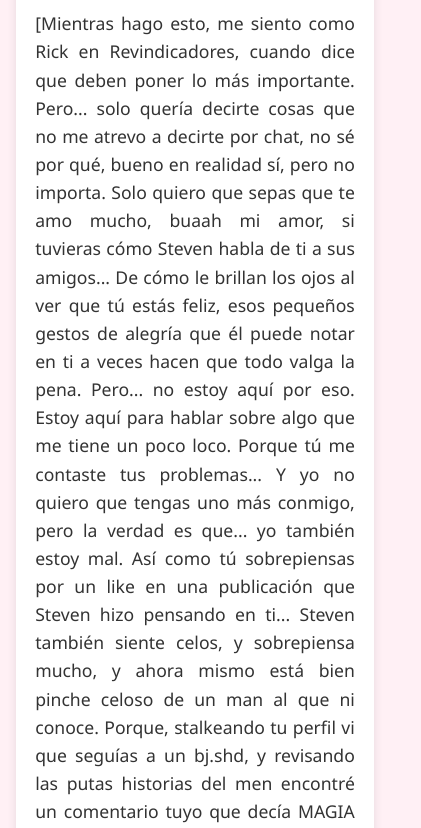
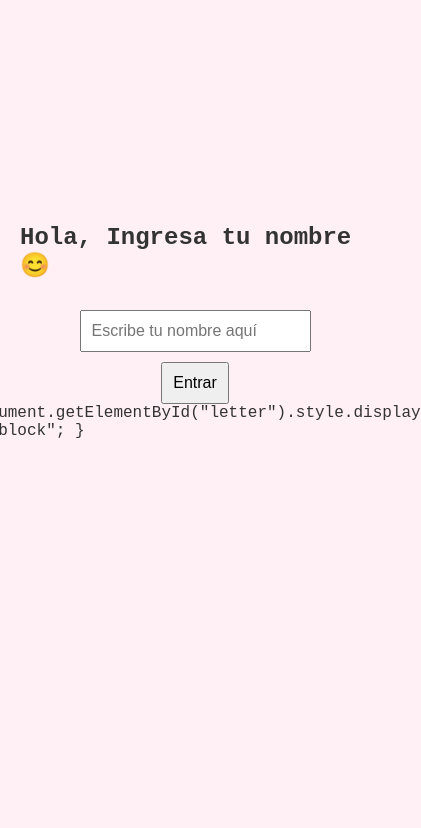
Before and after one commit to Stevenrgh/Carta, a plain HTML site: page index.html in a window 390 px wide. Shown: the part 120-948 px from the top of the page, 421 px wide, since content can reach past the window. After the commit the page ends 884 px from the top, so only its background shows below. Drawn offline with Linux system fonts and the light colour scheme.

Commit message:
Add files via upload

```diff
--- a/index.html
+++ b/index.html
@@ -1,61 +1,60 @@
 <!DOCTYPE html>
 <html lang="es">
 <head>
-  <meta charset="UTF-8">
-  <meta name="viewport" content="width=device-width, initial-scale=1.0">
-  <title>Carta para ti 💌</title>
+  <meta charset="UTF-8" />
+  <meta name="viewport" content="width=device-width, initial-scale=1.0" />
+  <title>Carta para Ti 💌</title>
   <style>
     body {
+      font-family: 'Courier New', monospace;
+      background-color: #fff0f5;
+      color: #333;
+      display: flex;
+      flex-direction: column;
+      align-items: center;
+      justify-content: center;
+      height: 100vh;
       margin: 0;
-      padding: 2rem;
-      font-family: "Segoe UI", sans-serif;
-      background: #fff0f5;
-      color: #333;
-      line-height: 1.6;
-      overflow-y: auto;
+      padding: 20px;
     }
-
-    .container {
+    #letter {
+      white-space: pre-wrap;
+      margin-top: 30px;
+      background: #fff;
+      padding: 20px;
+      border-radius: 8px;
+      box-shadow: 0 0 10px rgba(0,0,0,0.1);
       max-width: 700px;
-      margin: auto;
-      background: white;
-      padding: 2rem;
-      box-shadow: 0 0 10px rgba(0,0,0,0.1);
-      border-radius: 12px;
     }
-
-    h1 {
-      text-align: center;
-      color: #c71585;
-    }
-
-    p {
-      text-align: justify;
-      font-size: 1.1rem;
-    }
-
-    footer {
-      margin-top: 2rem;
-      text-align: center;
-      font-style: italic;
-      color: #666;
-    }
-
-    @media (max-width: 600px) {
-      body {
-        padding: 1rem;
-      }
-      .container {
-        padding: 1.2rem;
-      }
+    input, button {
+      padding: 10px;
+      margin-top: 10px;
+      font-size: 1rem;
     }
   </style>
 </head>
 <body>
-  <div class="container">
-    <h1>Para ti 💖</h1>
-    <p>
-      [Mientras hago esto, me siento como Rick en Revindicadores, cuando dice que deben poner lo más importante.
+  <h2>Hola, Ingresa tu nombre 😊</h2>
+  <input type="text" id="nameInput" placeholder="Escribe tu nombre aquí" />
+  <button onclick="checkName()">Entrar</button>
+
+  <div id="letter" style="display:none;"></div>
+
+  <script>
+    function checkName() {
+      const validNames = [
+        "Tairii", "Tai", "tairii", "tairi", "Tairi Lu", "tairii lu", "Tairii lu", "Tairii Lu"
+      ];
+      const input = document.getElementById("nameInput").value.toLowerCase();
+      if (validNames.includes(input)) {
+        showLetter();
+      } else {
+        alert("Nombre incorrecto 😅 intenta de nuevo, porfi.");
+      }
+    }
+
+    function showLetter() {
+      const message = `Mientras hago esto, me siento como Rick en Revindicadores, cuando dice que deben poner lo más importante.
 
 Pero... solo quería decirte cosas que no me atrevo a decirte por chat, no sé por qué, bueno en realidad sí, pero no importa.
 
@@ -91,11 +90,17 @@ Estar Contigo:
 Te doy Gracias por existir, por inspirarme, por ser tú. 💻❤️
 
 Con Amor y celos,
-Steven]
-    </p>
-    <footer>
-      Con cariño, Steven ✍️
-    </footer>
-  </div>
+Steven`;
+
+      document.getElementById("letter").innerText = message;
+      document.getElementById("letter").style.display = "block";
+    }
+  </script>
 </body>
 </html>
+
+      document.getElementById("letter").style.display = "block";
+    }
+  </script>
+</body>
+</html>
```
